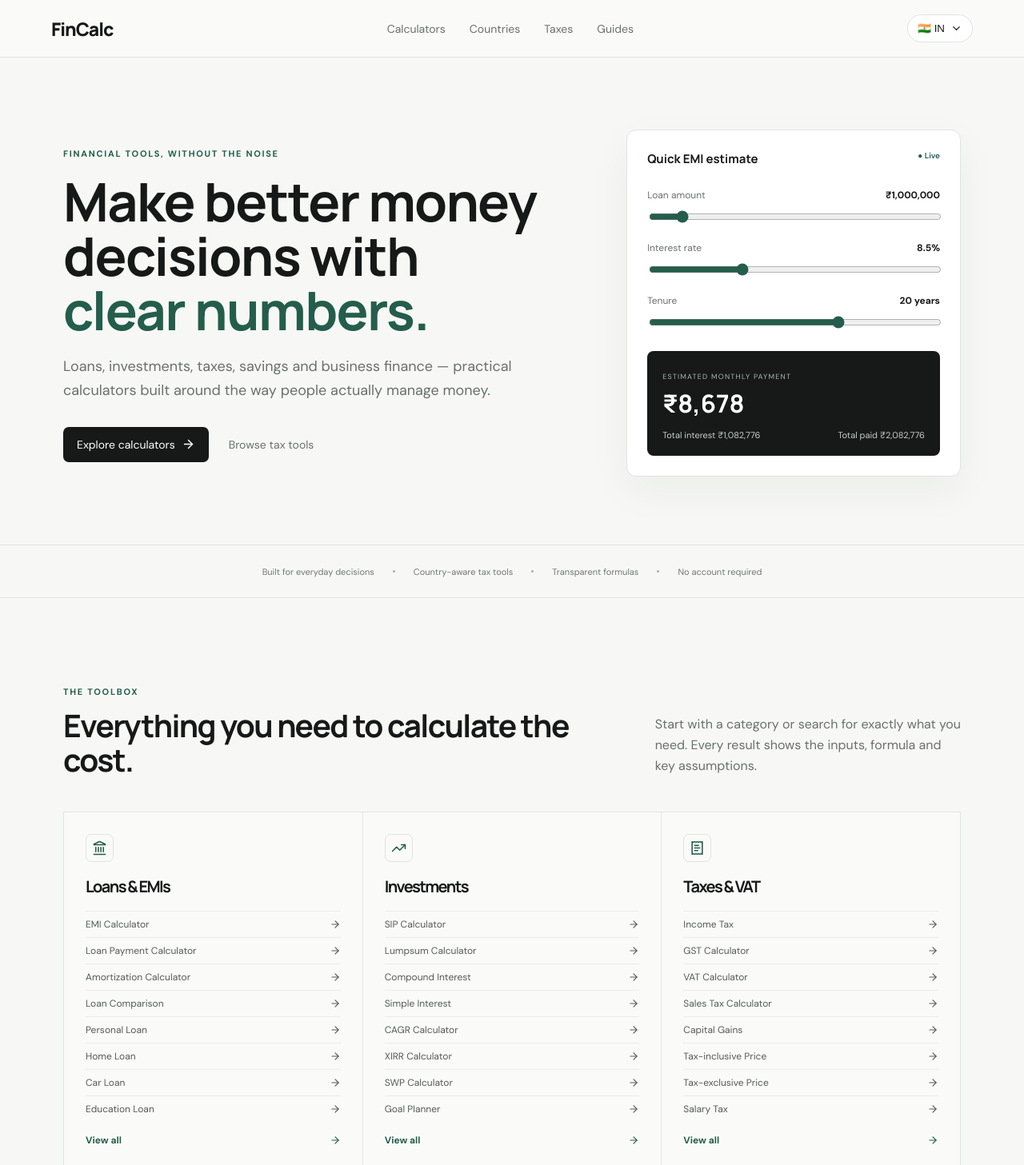
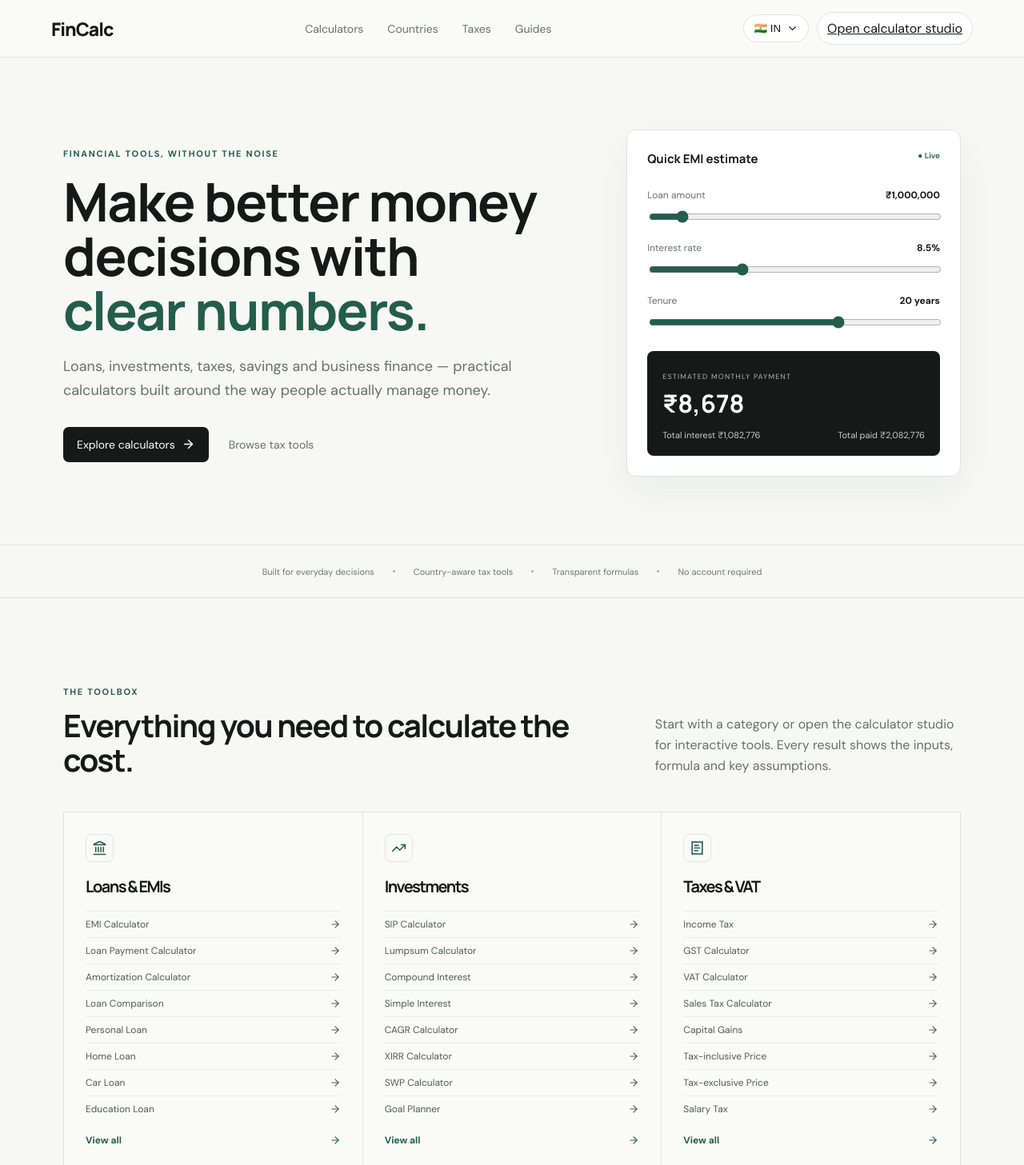
Before and after one commit to Armannoyada/Finance-Calculator, a Next.js app: page / in a window 1280 px wide. Shown: the top 1457 px of the page at 80% size. Built offline with nearby package versions, Linux system fonts and the light colour scheme.

Commit message:
Connect landing page to calculator studio

```diff
--- a/app/page.tsx
+++ b/app/page.tsx
@@ -12,21 +12,19 @@
   { title: 'Business & Finance', icon: Percent, items: ['Profit Margin','Markup Calculator','Break-even','ROI Calculator','Discount Calculator','Cash Flow','Invoice Calculator','Depreciation'] },
   { title: 'Everyday Math', icon: Calculator, items: ['Percentage','Percentage Change','Ratio','Tip Calculator','Unit Price','Date Difference','Time Value of Money','Rule of 72'] },
 ];
-
 function emi(principal:number, annual:number, years:number) { const r=annual/12/100,n=years*12; return r ? principal*r*Math.pow(1+r,n)/(Math.pow(1+r,n)-1) : principal/n; }
 function format(n:number,currency:string) { return new Intl.NumberFormat(undefined,{style:'currency',currency,maximumFractionDigits:0}).format(Number.isFinite(n)?n:0); }
-
 export default function Home(){
  const [country,setCountry]=useState<CountryCode>('IN'); const [mobile,setMobile]=useState(false); const [amount,setAmount]=useState(1000000); const [rate,setRate]=useState(8.5); const [years,setYears]=useState(20); const [taxMode,setTaxMode]=useState<'add'|'remove'>('add');
  const c=taxData[country]; const meta=countries.find(x=>x.code===country)!; const monthly=useMemo(()=>emi(amount,rate,years),[amount,rate,years]); const total=monthly*years*12; const interest=total-amount;
  return <main className="site">
-  <header className="nav"><a className="brand" href="#">FinCalc</a><nav className={mobile?'open':''}><a href="#calculators">Calculators</a><a href="#countries">Countries</a><a href="#taxes">Taxes</a><a href="#learn">Guides</a></nav><div className="nav-actions"><button className="country-pill" onClick={()=>document.getElementById('countries')?.scrollIntoView({behavior:'smooth'})}>{meta.flag} {meta.code}<ChevronDown size={15}/></button><button className="menu" onClick={()=>setMobile(!mobile)}>{mobile?<X/>:<Menu/>}</button></div></header>
-  <section className="hero"><div className="hero-copy"><span className="eyebrow">FINANCIAL TOOLS, WITHOUT THE NOISE</span><h1>Make better money decisions with <em>clear numbers.</em></h1><p>Loans, investments, taxes, savings and business finance — practical calculators built around the way people actually manage money.</p><div className="hero-buttons"><a className="primary" href="#calculators">Explore calculators <ArrowRight size={17}/></a><a className="text-link" href="#taxes">Browse tax tools</a></div></div><div className="hero-calc"><div className="calc-head"><span>Quick EMI estimate</span><span className="live">● Live</span></div><label>Loan amount <strong>{format(amount,meta.currency)}</strong></label><input type="range" min="50000" max="10000000" step="50000" value={amount} onChange={e=>setAmount(+e.target.value)}/><label>Interest rate <strong>{rate}%</strong></label><input type="range" min="1" max="25" step="0.1" value={rate} onChange={e=>setRate(+e.target.value)}/><label>Tenure <strong>{years} years</strong></label><input type="range" min="1" max="30" value={years} onChange={e=>setYears(+e.target.value)}/><div className="result"><small>ESTIMATED MONTHLY PAYMENT</small><b>{format(monthly,meta.currency)}</b><div><span>Total interest {format(interest,meta.currency)}</span><span>Total paid {format(total,meta.currency)}</span></div></div></div></section>
+  <header className="nav"><a className="brand" href="#">FinCalc</a><nav className={mobile?'open':''}><a href="#calculators">Calculators</a><a href="#countries">Countries</a><a href="#taxes">Taxes</a><a href="#learn">Guides</a></nav><div className="nav-actions"><button className="country-pill" onClick={()=>document.getElementById('countries')?.scrollIntoView({behavior:'smooth'})}>{meta.flag} {meta.code}<ChevronDown size={15}/></button><a className="country-pill" href="/Finance-Calculator/calculators">Open calculator studio</a><button className="menu" onClick={()=>setMobile(!mobile)}>{mobile?<X/>:<Menu/>}</button></div></header>
+  <section className="hero"><div className="hero-copy"><span className="eyebrow">FINANCIAL TOOLS, WITHOUT THE NOISE</span><h1>Make better money decisions with <em>clear numbers.</em></h1><p>Loans, investments, taxes, savings and business finance — practical calculators built around the way people actually manage money.</p><div className="hero-buttons"><a className="primary" href="/Finance-Calculator/calculators">Explore calculators <ArrowRight size={17}/></a><a className="text-link" href="#taxes">Browse tax tools</a></div></div><div className="hero-calc"><div className="calc-head"><span>Quick EMI estimate</span><span className="live">● Live</span></div><label>Loan amount <strong>{format(amount,meta.currency)}</strong></label><input type="range" min="50000" max="10000000" step="50000" value={amount} onChange={e=>setAmount(+e.target.value)}/><label>Interest rate <strong>{rate}%</strong></label><input type="range" min="1" max="25" step="0.1" value={rate} onChange={e=>setRate(+e.target.value)}/><label>Tenure <strong>{years} years</strong></label><input type="range" min="1" max="30" value={years} onChange={e=>setYears(+e.target.value)}/><div className="result"><small>ESTIMATED MONTHLY PAYMENT</small><b>{format(monthly,meta.currency)}</b><div><span>Total interest {format(interest,meta.currency)}</span><span>Total paid {format(total,meta.currency)}</span></div></div></div></section>
   <section className="trust"><span>Built for everyday decisions</span><i/> <span>Country-aware tax tools</span><i/> <span>Transparent formulas</span><i/> <span>No account required</span></section>
-  <section id="calculators" className="section"><div className="section-title"><div><span className="eyebrow">THE TOOLBOX</span><h2>Everything you need to calculate the cost.</h2></div><p>Start with a category or search for exactly what you need. Every result shows the inputs, formula and key assumptions.</p></div><div className="tool-grid">{tools.map(t=>{const I=t.icon;return <article className="tool-card" key={t.title}><div className="tool-icon"><I size={19}/></div><h3>{t.title}</h3><ul>{t.items.map(x=><li key={x}><a href="#calculators">{x}<ArrowRight size={14}/></a></li>)}</ul><a className="view-all" href="#calculators">View all <ArrowRight size={14}/></a></article>})}</div></section>
+  <section id="calculators" className="section"><div className="section-title"><div><span className="eyebrow">THE TOOLBOX</span><h2>Everything you need to calculate the cost.</h2></div><p>Start with a category or open the calculator studio for interactive tools. Every result shows the inputs, formula and key assumptions.</p></div><div className="tool-grid">{tools.map(t=>{const I=t.icon;return <article className="tool-card" key={t.title}><div className="tool-icon"><I size={19}/></div><h3>{t.title}</h3><ul>{t.items.map(x=><li key={x}><a href="/Finance-Calculator/calculators">{x}<ArrowRight size={14}/></a></li>)}</ul><a className="view-all" href="/Finance-Calculator/calculators">View all <ArrowRight size={14}/></a></article>})}</div></section>
   <section id="countries" className="country-section"><div className="section-title"><div><span className="eyebrow">COUNTRY MODE</span><h2>Finance changes by country. Your tools should too.</h2></div><p>Choose a market to surface the relevant currency and tax terminology. Rates are stored separately from calculation logic so they can be updated without rebuilding the app.</p></div><div className="country-grid">{countries.map(x=><button className={country===x.code?'country active':'country'} key={x.code} onClick={()=>setCountry(x.code)}><span>{x.flag}</span><div><b>{x.name}</b><small>{x.currency} · {taxData[x.code].indirectName}</small></div><ArrowRight size={15}/></button>)}</div></section>
   <section id="taxes" className="tax-section"><div className="tax-copy"><span className="eyebrow">TAX CALCULATOR</span><h2>Put tax into the number, not after it.</h2><p>Quickly add or remove {c.indirectName} for <b>{meta.name}</b>. For production use, each jurisdiction should use an official rate dataset and distinguish standard, reduced, zero-rated and exempt supplies.</p><div className="switch"><button className={taxMode==='add'?'sel':''} onClick={()=>setTaxMode('add')}>Add tax</button><button className={taxMode==='remove'?'sel':''} onClick={()=>setTaxMode('remove')}>Remove tax</button></div></div><div className="tax-card"><div className="tax-top"><span>Base amount</span><b>{format(100000,meta.currency)}</b></div><div className="tax-rate"><span>{c.indirectName} rate</span><strong>{c.standardIndirect}%</strong></div><div className="tax-total"><small>{taxMode==='add'?'PRICE INCLUDING TAX':'TAX EXCLUSIVE AMOUNT'}</small><b>{format(taxMode==='add'?100000*(1+c.standardIndirect/100):100000/(1+c.standardIndirect/100),meta.currency)}</b></div><p>Illustrative standard rate. Actual tax treatment depends on product, location and taxpayer status.</p></div></section>
   <section id="learn" className="learn"><div><span className="eyebrow">HOW IT WORKS</span><h2>Useful enough to trust. Simple enough to use.</h2></div><div className="steps"><div><b>01</b><h3>Choose your context</h3><p>Country, currency, tax regime or investment type comes first.</p></div><div><b>02</b><h3>Enter real numbers</h3><p>Sliders and focused inputs make scenarios quick to compare.</p></div><div><b>03</b><h3>Understand the result</h3><p>See totals, interest, tax and assumptions — not just one big number.</p></div></div></section>
-  <footer><div><a className="brand" href="#">FinCalc</a><p>A practical finance calculator for people, households and businesses.</p></div><div><b>Explore</b><a href="#calculators">All calculators</a><a href="#countries">Countries</a><a href="#taxes">Tax tools</a></div><div><b>Important</b><p>Calculations are estimates and educational tools, not financial, tax or legal advice.</p></div></footer>
+  <footer><div><a className="brand" href="#">FinCalc</a><p>A practical finance calculator for people, households and businesses.</p></div><div><b>Explore</b><a href="/Finance-Calculator/calculators">All calculators</a><a href="#countries">Countries</a><a href="#taxes">Tax tools</a></div><div><b>Important</b><p>Calculations are estimates and educational tools, not financial, tax or legal advice.</p></div></footer>
  </main>
 }
```
